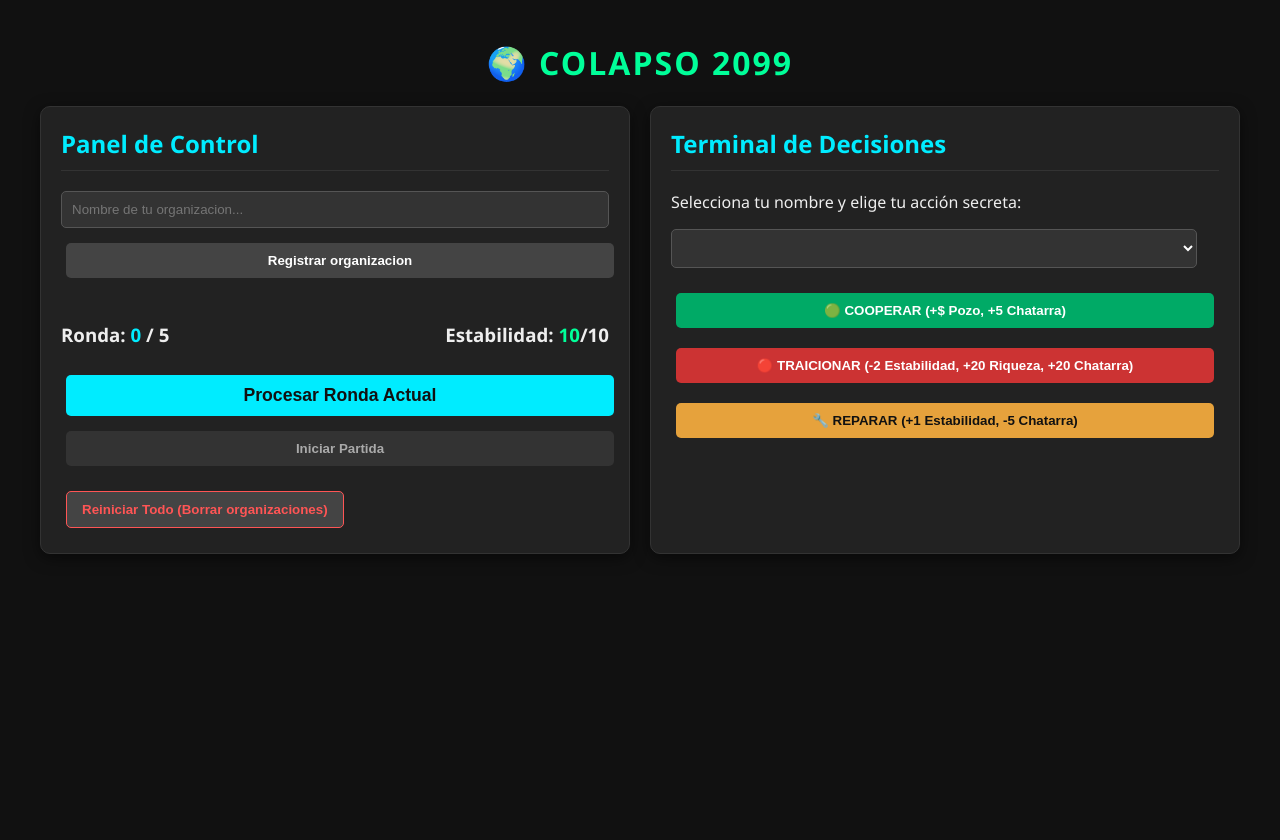
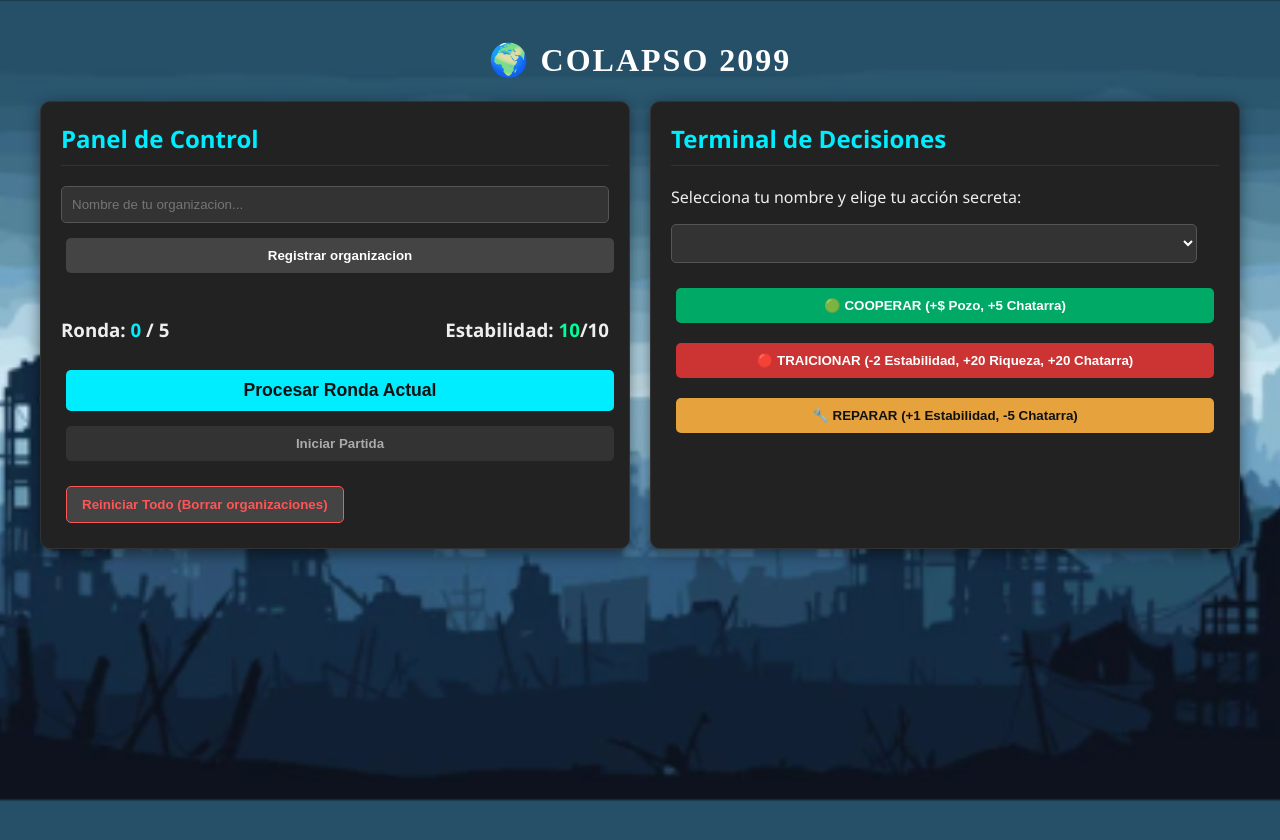
Before and after one commit to davidarce0109-sketch/Colapse_2099, a plain HTML site: page codigo.html in a window 1280 px wide. Before the commit the page ends 800 px from the top, so only its background shows below. Drawn offline with Linux system fonts and the light colour scheme.

Commit message:
ajustes en el fondo y diseño interactivo

```diff
--- a/codigo.css
+++ b/codigo.css
@@ -1,14 +1,21 @@
 body {
+     background-image: url(/fondo.png);
+    background-size: cover;          /* Hace que la imagen cubra toda la pantalla */
+    background-position: center;     /* Centra la imagen en la pantalla */
+    background-repeat: no-repeat;    /* Evita que la imagen se multiplique como baldosas */
+    background-attachment: fixed;    /* Mantiene la imagen fija al hacer scroll */
+    margin: 0;                       /* Elimina los márgenes predeterminados del navegador */
+    height: 100vh;                   /* Asegura que el body ocupe toda la altura de la ventana */
     font-family: 'Segoe UI', Arial, sans-serif;
-    background: #111;
     color: #eee;
     margin: 0;
     padding: 20px;
 }
 
 h1 {
+    font-family: 'Times New Roman', Times, serif;
     text-align: center;
-    color: #00ff99;
+    color: #ffffff;
     letter-spacing: 2px;
     text-transform: uppercase;
 }
```
Also changed, not shown: fondo.png (added).
